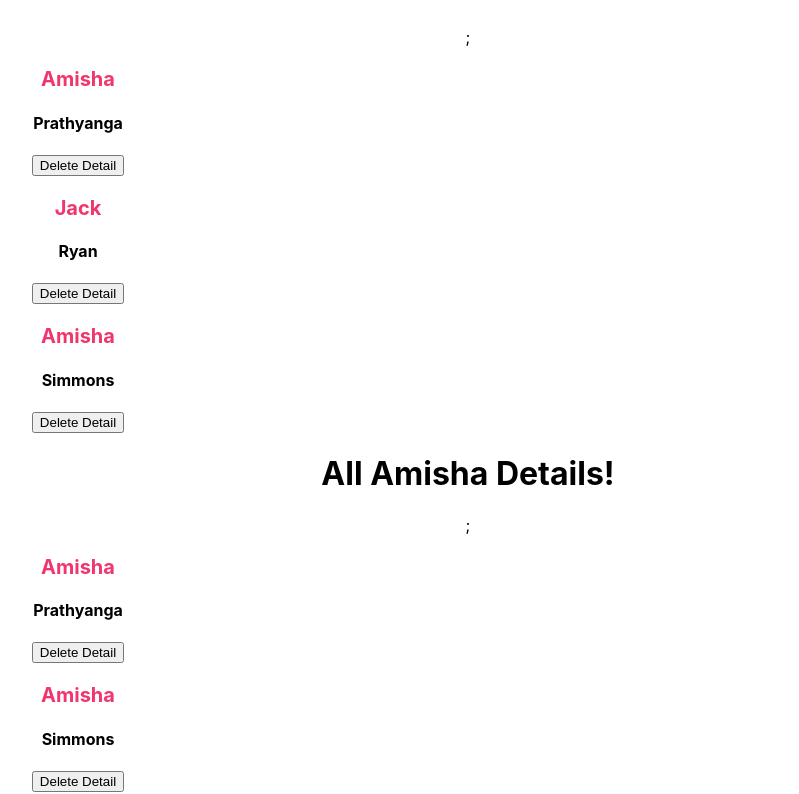
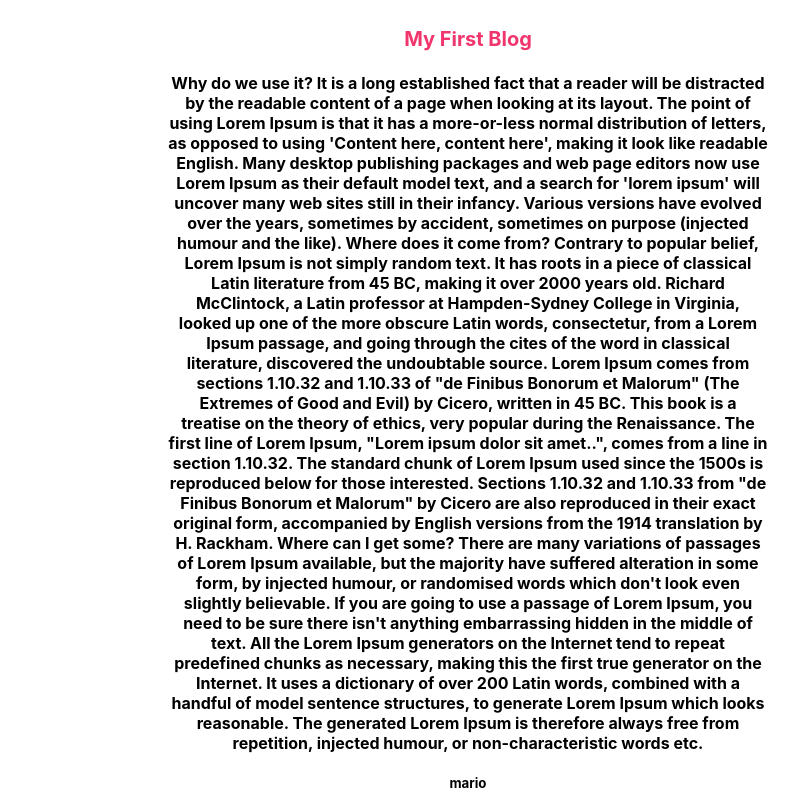
Before and after one commit to Amisha-Prathyanga/Self-Study, a React (Create React App) app in the folder NetNinjaReact/dojo-blog/: page / in a window 1280 px wide. Shown: the part 348-1142 px from the top of the page, without its empty margins (172-971 px from the left). Built offline with nearby package versions, Linux system fonts and the light colour scheme; data requests are answered from the project's data file.

Commit message:
fetch data using use effect

```diff
--- a/NetNinjaReact/dojo-blog/src/App.css
+++ b/NetNinjaReact/dojo-blog/src/App.css
@@ -38,7 +38,8 @@
 }
 
 .detail-preview{
-  max-width: 500px;
+  margin: auto;
+  max-width: 600px;
 }
 
 .detail-preview h3{
--- a/NetNinjaReact/dojo-blog/src/components/BlogList.js
+++ b/NetNinjaReact/dojo-blog/src/components/BlogList.js
@@ -1,16 +1,17 @@
-const BlogList = ({ details, title, handleDelete }) => {
+const BlogList = ({ details, title }) => {
   //What is done above is called destructuring
 
   //   const details = props.details;
   //   const title = props.title;
   return (
     <div className="blog-list">
-      <h1>{title}</h1>;
+      <h1>{title}</h1>
       {details.map((detail) => (
         <div className="detail-preview">
-          <h3>{detail.fName}</h3>
-          <h4>{detail.lName}</h4>
-          <button onClick={() => handleDelete(detail.id)}>Delete Detail</button>
+          <h3>{detail.title}</h3>
+          <h4>{detail.body}</h4>
+          <h5>{detail.author}</h5>
+          {/* <button onClick={() => handleDelete(detail.id)}>Delete Detail</button> */}
         </div>
       ))}
     </div>
--- a/NetNinjaReact/dojo-blog/src/components/Home.js
+++ b/NetNinjaReact/dojo-blog/src/components/Home.js
@@ -10,16 +10,28 @@ const Home = () => {
   //   alert(car);
   // }, [car]);
 
-  const [details, setDetails] = useState([
-    { fName: "Amisha", lName: "Prathyanga", age: 23, id: 1 },
-    { fName: "Jack", lName: "Ryan", age: 35, id: 2 },
-    { fName: "Amisha", lName: "Simmons", age: 43, id: 3 },
-  ]);
+  // const [details, setDetails] = useState([
+  //   { fName: "Amisha", lName: "Prathyanga", age: 23, id: 1 },
+  //   { fName: "Jack", lName: "Ryan", age: 35, id: 2 },
+  //   { fName: "Amisha", lName: "Simmons", age: 43, id: 3 },
+  // ]);
 
-  const handleDelete = (id) => {
-    const newDetail = details.filter((detail) => detail.id !== id);
-    setDetails(newDetail);
-  };
+  const [details, setDetails] = useState(null);
+
+  // const handleDelete = (id) => {
+  //   const newDetail = details.filter((detail) => detail.id !== id);
+  //   setDetails(newDetail);
+  // };
+
+  useEffect(() => {
+    fetch('http://localhost:8000/blogs')
+    .then(res => {
+      return res.json()
+    })
+    .then(data => {
+      setDetails(data);
+    } );
+  }, []);
 
   const handleClick = () => {
     alert("Hello Bro!");
@@ -41,15 +53,15 @@ const Home = () => {
       <button onClick={() => setCar('Mercedes')}>Change Car</button>
 
       {/* Props used to pass data from parent component to a child component */}
-      <BlogList
+     { details && <BlogList
         details={details}
         title="All Details!"
-        handleDelete={handleDelete}
-      />
-      <BlogList
+        // handleDelete={handleDelete}
+      />}
+      {/* <BlogList
         details={details.filter((detail) => detail.fName === "Amisha")}
         title="All Amisha Details!"
-      />
+      /> */}
     </div>
   );
 };
```
